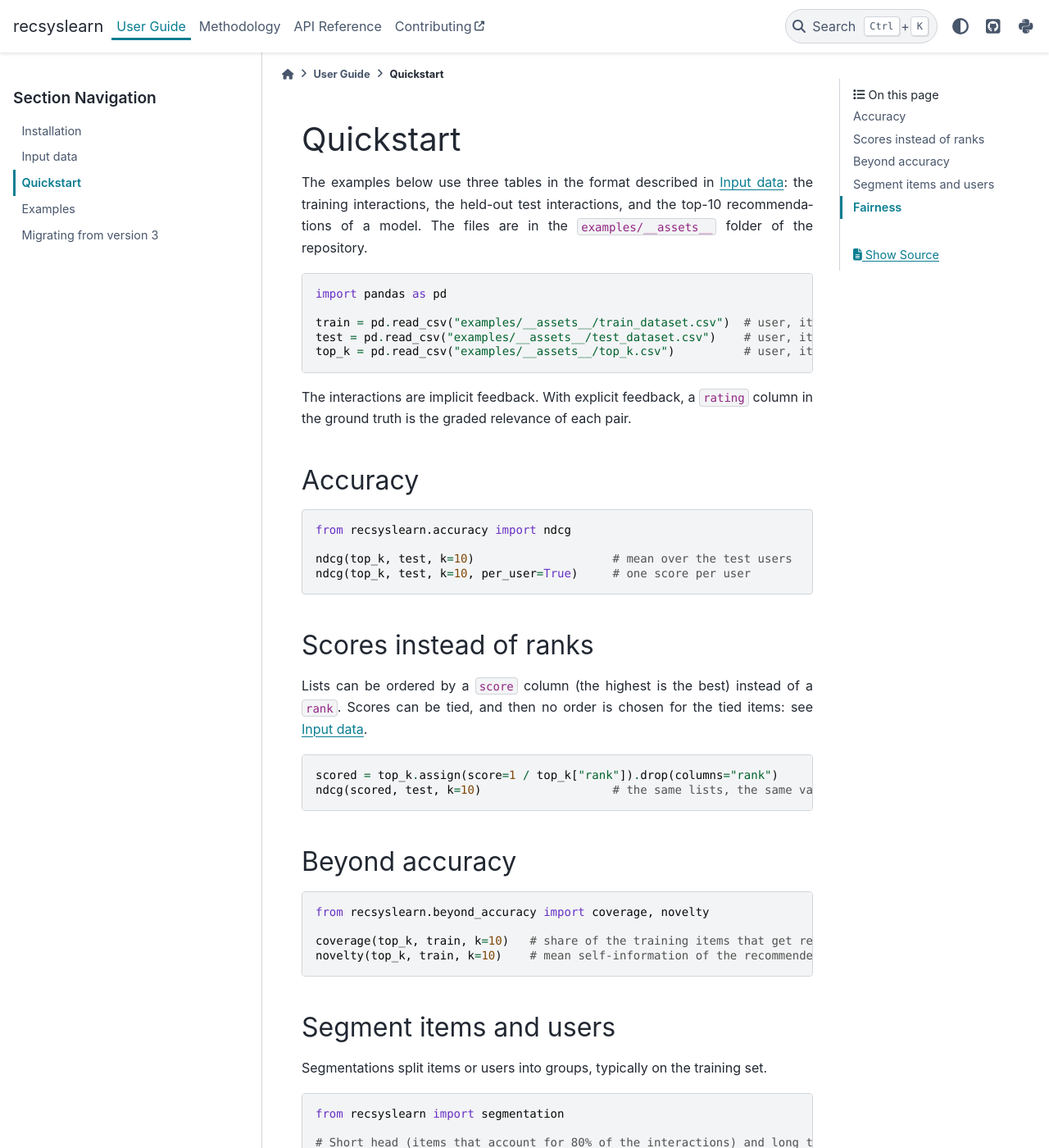
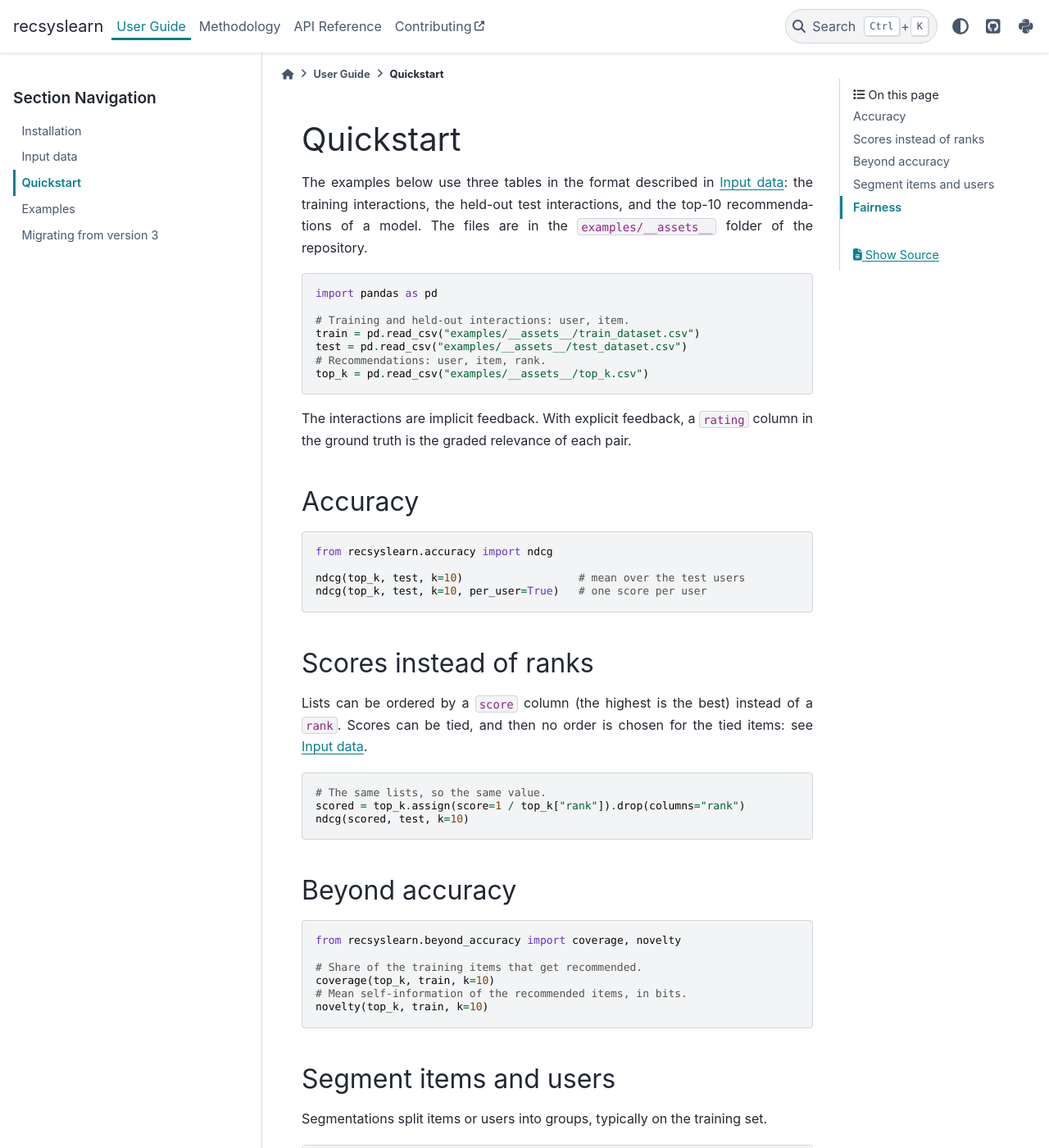
Before and after one commit to giuliowaitforitdavide/recsyslearn, a Sphinx documentation site: the page built from docs/user/quickstart.rst, in a window 1280 px wide and 1400 px high. Shown: the whole window at 82% size. Built offline with Sphinx 7.4.7 and the PyData theme 0.15.4, drawn with Linux system fonts in a browser that asks for light colours.

Commit message:
docs: fit the code of the examples in the text column
The examples have a limit of 77 characters (examples/ruff.toml) and code
blocks are set in 13 px, so that no line is cut in the documentation on a
laptop. In the quickstart and in the README the comments are above the code
instead of at the end of the line.

Also escape NDCG@10 in the methodology, which was rendered as an email
address.

Co-Authored-By: Claude Fable 5.2 <noreply@anthropic.com>

```diff
--- a/docs/_static/custom.css
+++ b/docs/_static/custom.css
@@ -31,3 +31,8 @@
     white-space: normal;
     overflow-wrap: anywhere;
 }
+
+/* A line of 77 characters, the limit of the examples (examples/ruff.toml), fits the text column of a laptop. */
+.bd-article div.highlight pre {
+    font-size: 0.8125rem;
+}
--- a/docs/methodology.rst
+++ b/docs/methodology.rst
@@ -279,7 +279,7 @@ it. They download the data on first use and are run with ``pytest -m integration
        cut to 20 with the assumed order give the same values at 20 as their ranks.
    * - :func:`~recsyslearn.accuracy.ndcg` with tied scores
      - The toy example of Section 3.2 of [Guo2026]_: one relevant item among 31 tied
-       candidates, expected NDCG@10 = 0.1466.
+       candidates, expected NDCG\@10 = 0.1466.
      - The printed value is reproduced, and so is the closed form of the paper's Eq. 2
        for other sizes of the tie. The values of the paper's Table 3 (Amazon Beauty) are
        not: its repository holds only the aggregated results, and the release that
--- a/docs/user/quickstart.rst
+++ b/docs/user/quickstart.rst
@@ -9,9 +9,11 @@ of a model. The files are in the ``examples/__assets__`` folder of the repositor
 
     import pandas as pd
 
-    train = pd.read_csv("examples/__assets__/train_dataset.csv")  # user, item
-    test = pd.read_csv("examples/__assets__/test_dataset.csv")    # user, item
-    top_k = pd.read_csv("examples/__assets__/top_k.csv")          # user, item, rank
+    # Training and held-out interactions: user, item.
+    train = pd.read_csv("examples/__assets__/train_dataset.csv")
+    test = pd.read_csv("examples/__assets__/test_dataset.csv")
+    # Recommendations: user, item, rank.
+    top_k = pd.read_csv("examples/__assets__/top_k.csv")
 
 The interactions are implicit feedback. With explicit feedback, a ``rating`` column in
 the ground truth is the graded relevance of each pair.
@@ -23,8 +25,8 @@ Accuracy
 
     from recsyslearn.accuracy import ndcg
 
-    ndcg(top_k, test, k=10)                    # mean over the test users
-    ndcg(top_k, test, k=10, per_user=True)     # one score per user
+    ndcg(top_k, test, k=10)                  # mean over the test users
+    ndcg(top_k, test, k=10, per_user=True)   # one score per user
 
 Scores instead of ranks
 -----------------------
@@ -35,8 +37,9 @@ Lists can be ordered by a ``score`` column (the highest is the best) instead of
 
 .. code-block:: python
 
+    # The same lists, so the same value.
     scored = top_k.assign(score=1 / top_k["rank"]).drop(columns="rank")
-    ndcg(scored, test, k=10)                   # the same lists, the same value
+    ndcg(scored, test, k=10)
 
 Beyond accuracy
 ---------------
@@ -45,8 +48,10 @@ Beyond accuracy
 
     from recsyslearn.beyond_accuracy import coverage, novelty
 
-    coverage(top_k, train, k=10)   # share of the training items that get recommended
-    novelty(top_k, train, k=10)    # mean self-information of the recommended items
+    # Share of the training items that get recommended.
+    coverage(top_k, train, k=10)
+    # Mean self-information of the recommended items, in bits.
+    novelty(top_k, train, k=10)
 
 Segment items and users
 -----------------------
@@ -103,7 +108,9 @@ count only relevant recommendations.
     fairness.kl_divergence(top_k, user_groups, target, ground_truth=test)
 
     # Do active and casual users get different mixes of head and tail items?
-    fairness.mutual_information(top_k, user_groups=user_groups, item_groups=item_groups)
+    fairness.mutual_information(
+        top_k, user_groups=user_groups, item_groups=item_groups
+    )
 
 The :doc:`../methodology` page lists the formula and the source of every function.
 :doc:`examples` has a complete script for each of these topics, and for tied scores, the
```
Also changed, not shown: README.rst (+5 -3 lines), 9 other files.
